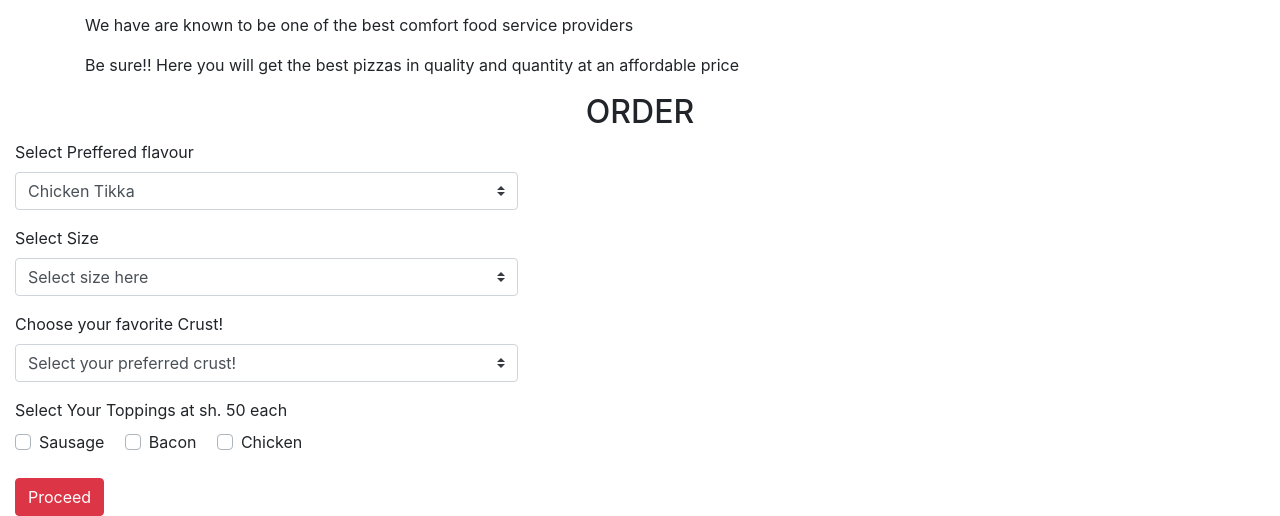
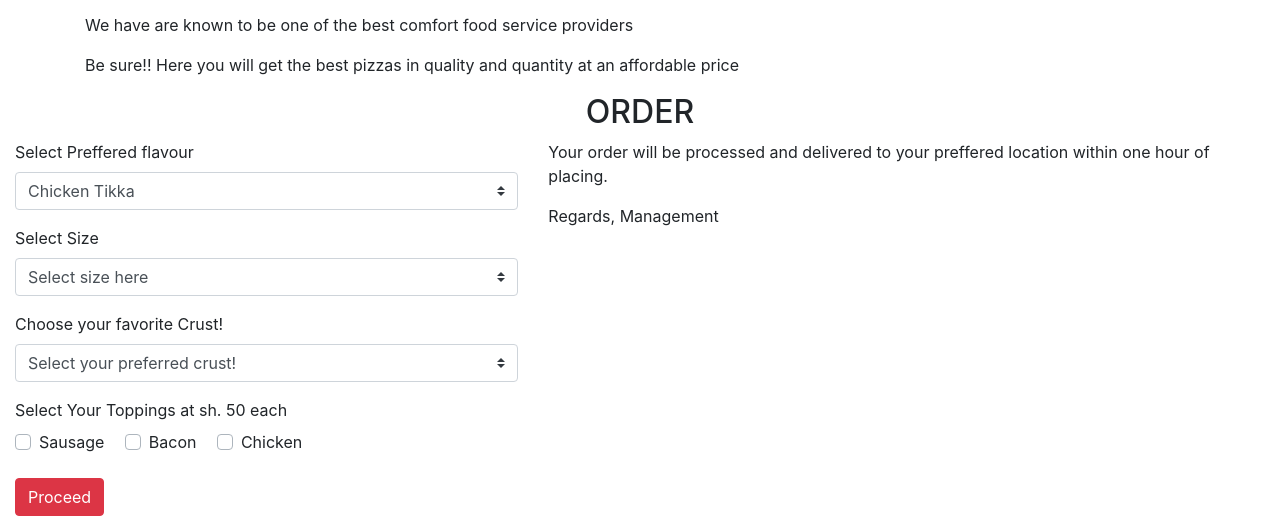
Before and after one commit to shalom333-cpu/Pizza-website, a plain HTML site: page index.html in a window 1280 px wide. Shown: the part 723-1239 px from the top of the page. Drawn offline with nearby package versions, Linux system fonts and the light colour scheme.

Commit message:
add info section

```diff
--- a/index.html
+++ b/index.html
@@ -122,6 +122,12 @@
                 <button type="submit" class="btn btn-danger proceed">Proceed</button>
               </form>
             </div>
+            <div class="col-sm-7">
+              <div id="info">
+                <p>Your order will be processed and delivered to your preffered location within one hour of placing.</p>
+                <p id="regards">Regards, Management</p>
+              </div>
+            </div>
           </div>
         </div>
       </div>
```
